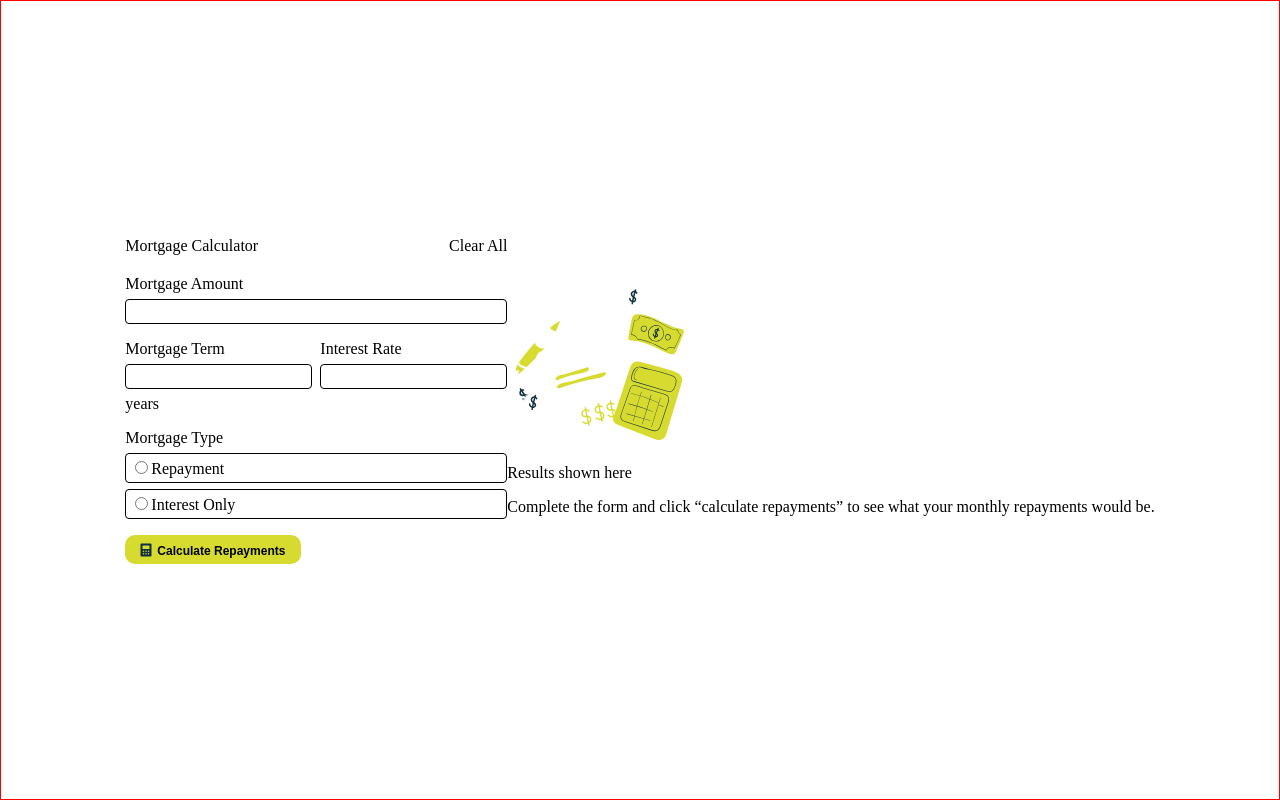
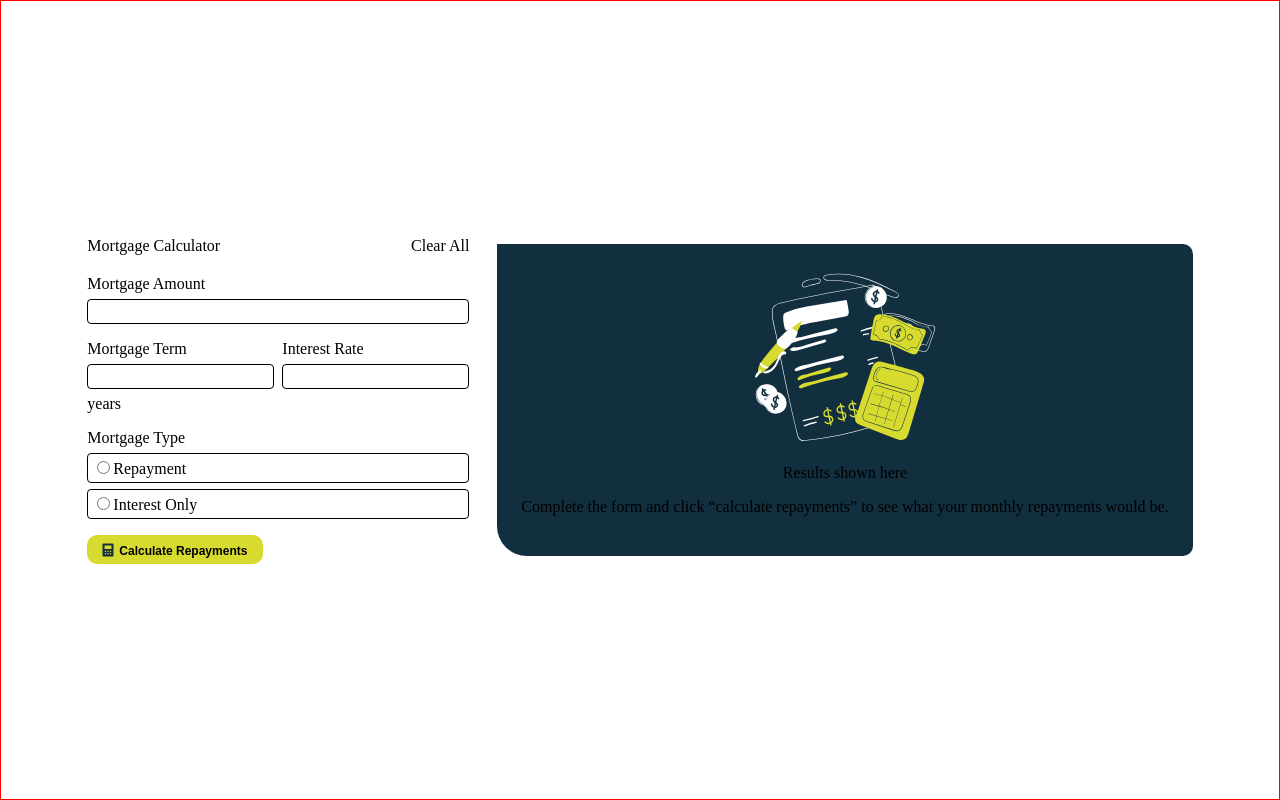
Before and after one commit to parvathy07r/mortgage-repayment-calculator, a plain HTML site: page index.html in a window 1280 px wide. Drawn offline with Linux system fonts and the light colour scheme.

Commit message:
style: added styles to result-section-default
- added flexbox layout
- added padding
- added width to the paragragh

```diff
--- a/index.html
+++ b/index.html
@@ -51,10 +51,10 @@
           <div class="label">Mortgage Type</div>
           <div class="radio-buttons">
             <div class="repayment">
-              <input type="radio">Repayment
+              <input type="radio" name="question">Repayment
             </div>
             <div class="interest-only">
-              <input type="radio">Interest Only
+              <input type="radio" name="question">Interest Only
             </div>
           </div>
 
--- a/styles.css
+++ b/styles.css
@@ -14,6 +14,7 @@ html, body {
     justify-content: center;
     align-items: center;
     height: 100vh;
+    column-gap: 28px;
 }
 
 .heading-and-clearall {
@@ -80,3 +81,19 @@ button > img {
 input[type = "radio"] {
     accent-color: yellow;
 }
+
+.result-section-default {
+    background-color: hsl(202, 55%, 16%);
+    border-top-right-radius: 10px;
+    border-bottom-right-radius: 10px;
+    border-bottom-left-radius: 30px;
+    display: flex;
+    flex-direction: column;
+    justify-content: center;
+    align-items: center;
+    padding: 24px;
+}
+
+.result-section-default > p {
+    width: 364px;
+}
```
